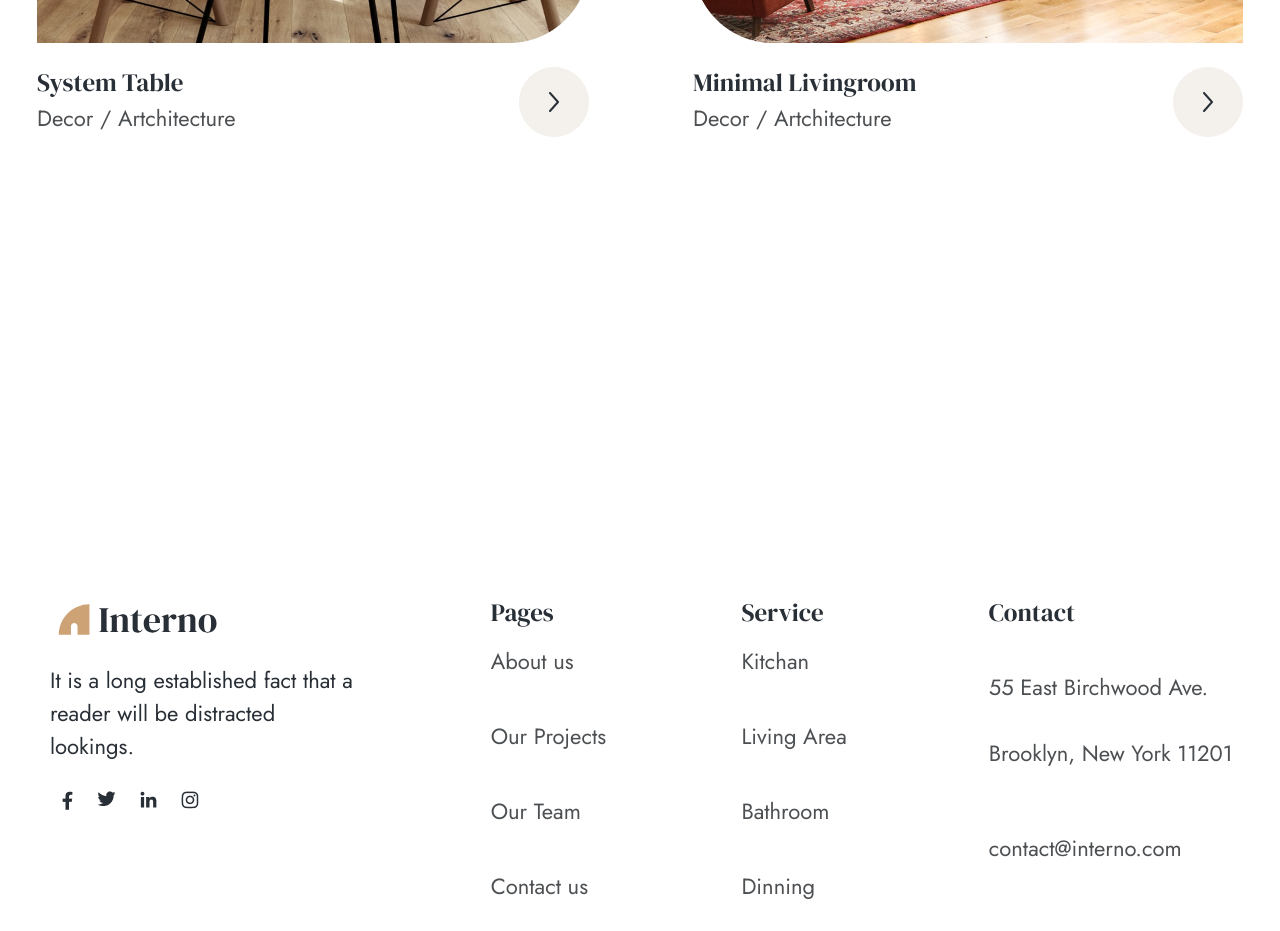
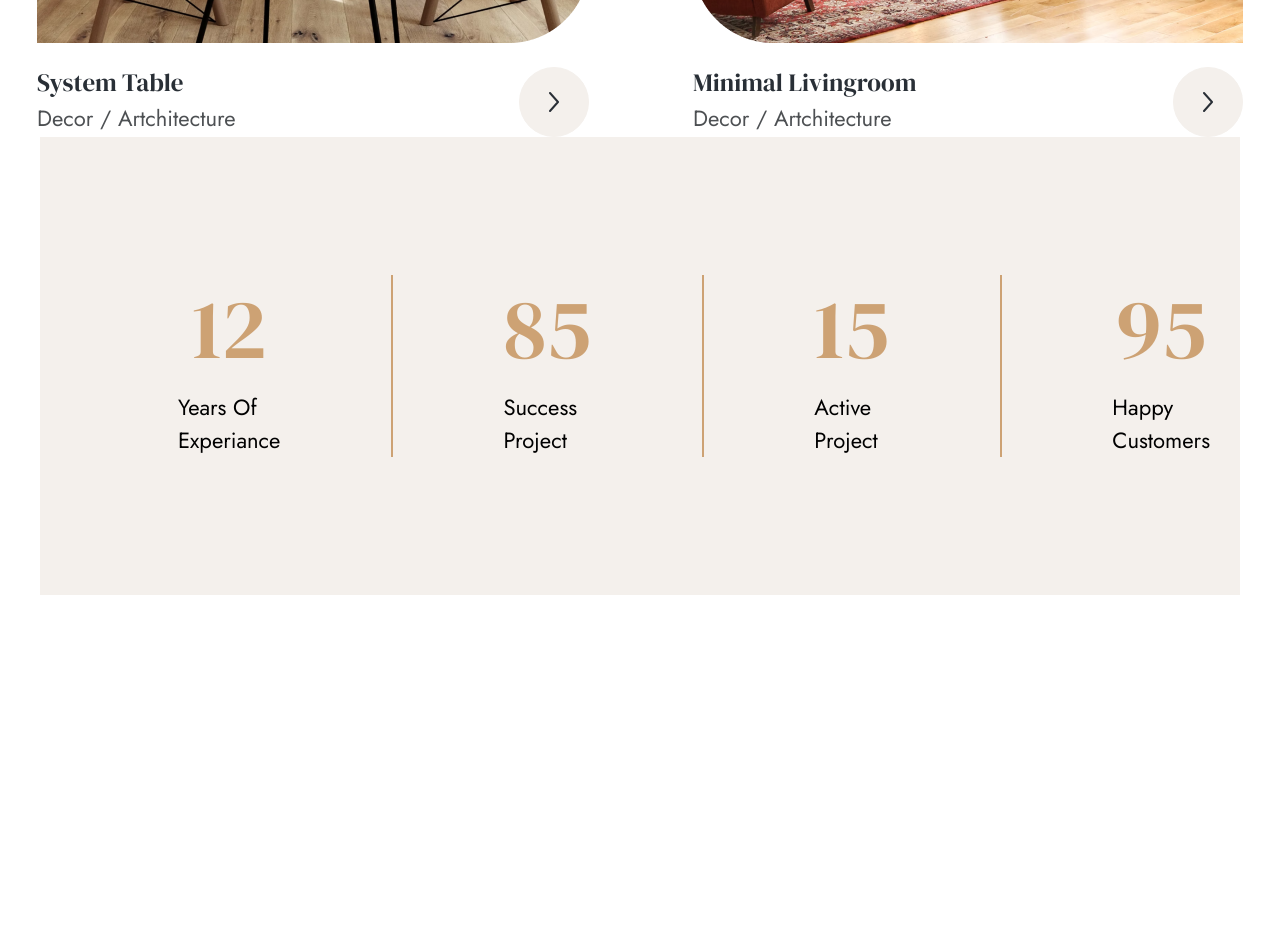
Before and after one commit to firuzeabdullazade/interior-design-webflow-react, a React (Create React App) app: page / in a window 1280 px wide. Shown: the part 3640-4571 px from the top of the page. Built offline with nearby package versions, Linux system fonts and the light colour scheme.

Commit message:
Counter part is created

```diff
--- a/src/app/pages/HomePage/HomePage.tsx
+++ b/src/app/pages/HomePage/HomePage.tsx
@@ -4,6 +4,7 @@ import { TestimonialPart } from './components/TestimonialPart/TestimonialPart';
 import { Project } from "./components/Project/Project";
 import { useSelector } from 'react-redux';
 import { RootState } from '../../../store/store';
+import { Counter } from './components/Counter/Counter';
 
 
 
@@ -31,7 +32,7 @@ export const HomePage = () => {
             ))}
         </div>
       </section>
-
+      <Counter/>
     </>
   );
 };
--- /dev/null
+++ b/src/app/pages/HomePage/components/Counter/Counter.scss
@@ -0,0 +1,52 @@
+@import "../../../../../../src/variables";
+
+.counter {
+    display: flex;
+    justify-content: space-around;
+    align-items: center;
+    width: 100%;
+    background: rgba(244, 240, 236, 1);
+    padding: 138px 0;
+
+    .middle-counter {
+        display: flex;
+        width: 77%;
+        gap: 110px;
+
+        .texts-line {
+            display: flex;
+            gap: 111px;
+            width: 37%;
+
+            .line {
+                border: 1px solid #CDA274;
+            }
+
+            .content {
+                display: flex;
+                flex-direction: column;
+                align-items: center;
+
+
+                .number {
+                    font-family: $header-font;
+                    font-weight: 400;
+                    font-size: 85px;
+                    line-height: 125%;
+                    color: #CDA274;
+                    margin-block-start: 0;
+                    margin-block-end: 10px;
+                }
+
+                .text {
+                    font-family: $common-writing-font;
+                    font-weight: 400;
+                    font-size: 22px;
+                    line-height: 150%;
+
+                }
+
+            }
+        }
+    }
+}
--- /dev/null
+++ b/src/app/pages/HomePage/components/Counter/Counter.tsx
@@ -0,0 +1,36 @@
+import "./Counter.scss"
+export const Counter = ()=>{
+    return(
+        <div className="counter">
+        <div className="middle-counter">
+            <div className="texts-line">
+                <div className="content">
+                    <p className="number">12</p>
+                    <p className="text">Years Of Experiance</p>
+                </div>
+                <div className="line"></div>
+            </div>
+            <div className="texts-line">
+                <div className="content">
+                    <p className="number">85</p>
+                    <p className="text">Success Project</p>
+                </div>
+                <div className="line"></div>
+            </div>
+            <div className="texts-line">
+                <div className="content">
+                    <p className="number">15</p>
+                    <p className="text">Active Project</p>
+                </div>
+                <div className="line"></div>
+            </div>
+            <div className="texts-line">
+                <div className="content">
+                    <p className="number">95</p>
+                    <p className="text">Happy Customers</p>
+                </div>
+            </div>
+        </div>
+    </div>
+    )
+}
```
